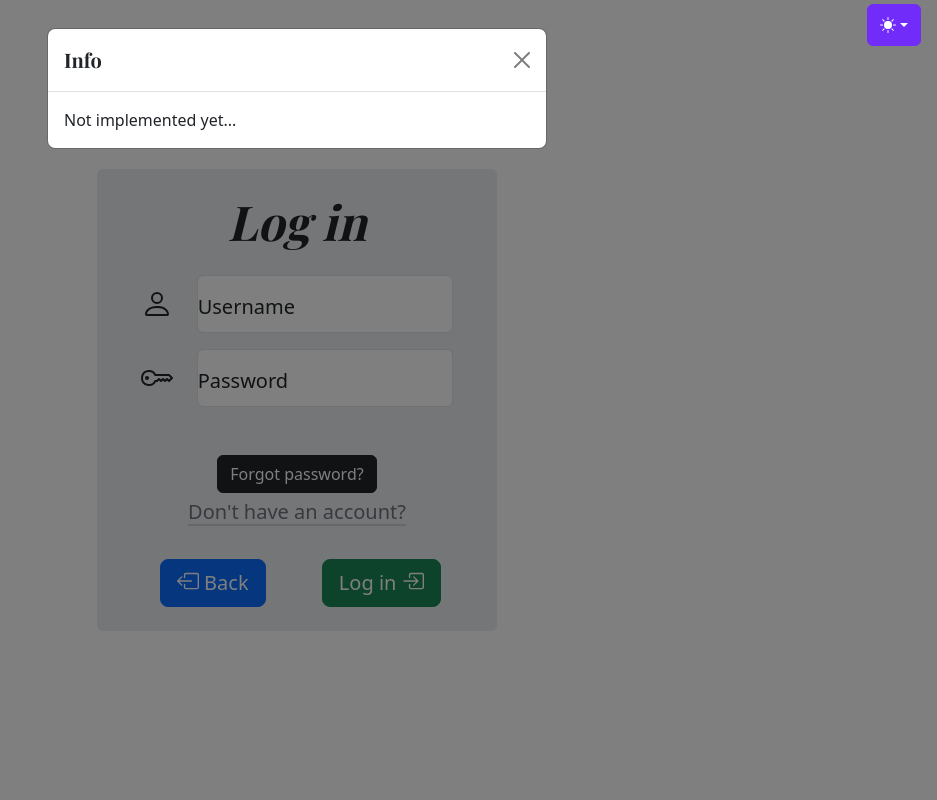
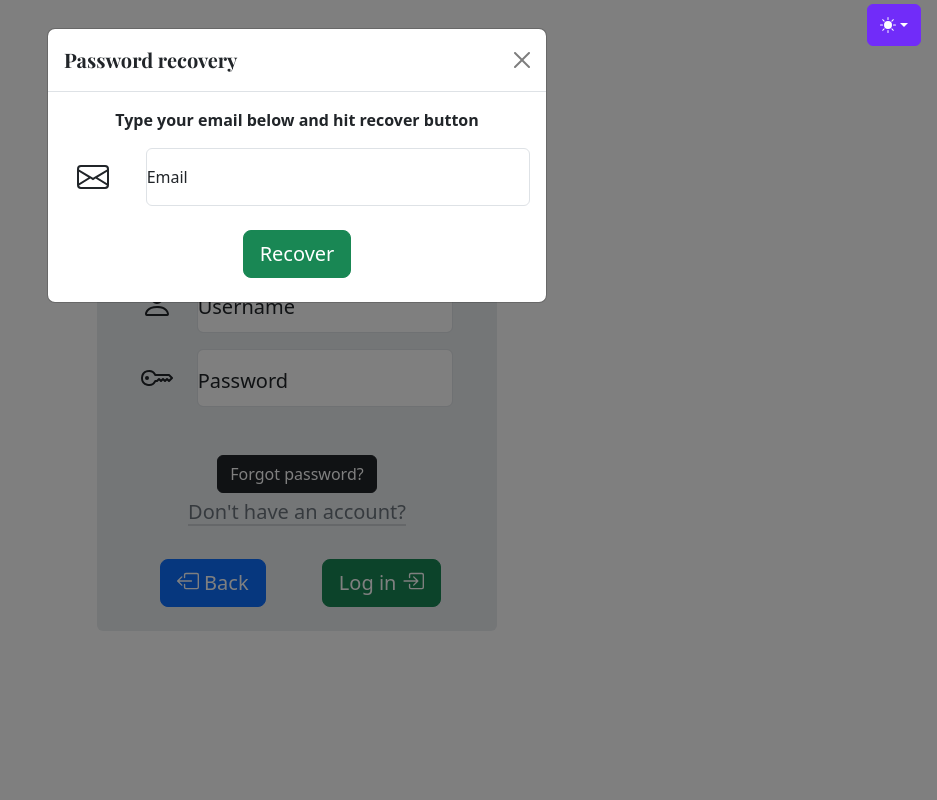
Before and after one commit to Vercixxx/Django-blog, a Django app: page /login/ in a window 1280 px wide, after a click on "Forgot password?". Shown: the whole page, without its empty margins (343-1280 px from the left). Run offline with Django 4.2, Linux system fonts and the light colour scheme; parts of the project's set-up code (start-up, migrations or seed data) failed here and were passed over; some libraries are stand-ins or nearby versions.

Commit message:
Added logic to password recovery option in log in view, now system sends mail with link that allows to change password

```diff
--- a/MyBlog/MyBlog/settings.py
+++ b/MyBlog/MyBlog/settings.py
@@ -126,6 +126,10 @@ ESSION_EXPIRE_AT_BROWSER_CLOSE = True
 # Auto logging off after 1 hour
 SESSION_COOKIE_AGE = 3600
 
+# Session
+SESSION_ENGINE = 'django.contrib.sessions.backends.db'
+
+
 # Internationalization
 # https://docs.djangoproject.com/en/4.2/topics/i18n/
 
--- a/MyBlog/MyBlog/urls.py
+++ b/MyBlog/MyBlog/urls.py
@@ -34,6 +34,10 @@ urlpatterns = [
     # mail when register
     path('activate/<uibd64>/<token>', users_views.activate_account, name='activate_account'),
 
+    # Password recovery
+    path('password_recovery/<uibd64>/<token>', users_views.password_recovery, name='password_recovery'),
+    path('update_password/', users_views.update_password, name='update_password'),
+
     path('login/', users_views.login_view, name='login_view'),
     path('logout_user', users_views.logout_user, name="logout_user"),
     path('user/', users_views.user_account, name="user_account"),
--- a/MyBlog/blog/templates/user/login.html
+++ b/MyBlog/blog/templates/user/login.html
@@ -123,16 +123,48 @@
 
 
 
-<!-- Modal not implemented yet -->
-<div class="modal fade" id="exampleModal" tabindex="-1" aria-labelledby="not_implemented_modal" aria-hidden="true">
+<!-- Modal recover password -->
+<div class="modal fade" id="exampleModal" tabindex="-1" aria-labelledby="recover_pass_modal" aria-hidden="true">
   <div class="modal-dialog">
     <div class="modal-content">
       <div class="modal-header">
-        <h1 class="modal-title fs-5" id="not_implemented_modal">Info</h1>
+        <h1 class="modal-title fs-5" id="recover_pass_modal">Password recovery</h1>
         <button type="button" class="btn-close" data-bs-dismiss="modal" aria-label="Close"></button>
       </div>
       <div class="modal-body">
-        Not implemented yet...
+
+        <form method="POST" id="password_recovery_form">
+          {% csrf_token %}
+
+            <p class="text-center fw-bold "> Type your email below and hit recover button </p>
+
+            <!-- Modal body section -->
+            <div class="row mb-3">
+              <!-- SVG image of user -->
+              <div class="col-2 d-flex justify-content-center align-items-center">
+                  <svg xmlns="http://www.w3.org/2000/svg" width="32" height="32" fill="currentColor" class="bi bi-envelope" viewBox="0 0 16 16">
+                      <path d="M0 4a2 2 0 0 1 2-2h12a2 2 0 0 1 2 2v8a2 2 0 0 1-2 2H2a2 2 0 0 1-2-2V4Zm2-1a1 1 0 0 0-1 1v.217l7 4.2 7-4.2V4a1 1 0 0 0-1-1H2Zm13 2.383-4.708 2.825L15 11.105V5.383Zm-.034 6.876-5.64-3.471L8 9.583l-1.326-.795-5.64 3.47A1 1 0 0 0 2 13h12a1 1 0 0 0 .966-.741ZM1 11.105l4.708-2.897L1 5.383v5.722Z"/>
+                    </svg>
+              </div>
+              <!-- Input form for email -->
+              <div class="col-10 form-floating d-flex justify-content-center align-items-center">
+                <input type="email" class="form-control" name="email" placeholder="email" required>
+                <label for="email" class="text-center">Email</label>
+
+                <!-- hidden input to control captcha -->
+                <input type="hidden" name="password_recovery_form" value="1">
+              </div>
+            </div>
+            <!-- End modal body section -->
+
+            <div class="p-2 d-flex justify-content-center align-items-center">
+              <button type="submit" class="btn btn-success btn-lg">Recover</button>
+            </div>
+
+
+        </form>
+
+
       </div>
     </div>
   </div>
--- a/MyBlog/users/views.py
+++ b/MyBlog/users/views.py
@@ -23,7 +23,8 @@ from django.contrib.sites.shortcuts import get_current_site
 from django.utils.http import urlsafe_base64_encode, urlsafe_base64_decode
 from django.utils.encoding import force_bytes, force_str
 from django.core.mail import EmailMessage
-from .tokens import account_activation_token
+from .tokens import account_activation_token, recover_password_token
+from django.urls import reverse
 
 
 def user_not_authenticated(view_func):
@@ -34,6 +35,7 @@ def user_not_authenticated(view_func):
         else:
             return view_func(request, *args, **kwargs)
     return wrapped_view
+
 
 def activate_account(request, uibd64, token):
     User = get_user_model()
@@ -55,6 +57,7 @@ def activate_account(request, uibd64, token):
 
     return redirect('home_view')
 
+
 def account_activation_message(request, user, to_mail):
     mail_subject = "Activate your user account"
     message = render_to_string("user/template_active_account.html",{
@@ -74,6 +77,97 @@ def account_activation_message(request, user, to_mail):
     else:
         mesasge = f"An error occured when sending email to <b>{to_mail}</b>, check if you typed correct email."
         return messages.error(request, mark_safe(message))
+
+def update_password(request):
+
+    if request.method == 'POST':
+        previous_url = request.POST.get('previous_url')
+        user_id = request.POST.get('user_id')
+        new_password1 = request.POST.get('password1')
+        new_password2 = request.POST.get('password2')
+
+        user = User.objects.get(pk=user_id)
+
+        # New password logic:
+        if new_password1 == new_password2:
+
+            validated_pass = is_password_valid(new_password1)
+
+            if validated_pass:
+                user.set_password(new_password1)
+                update_session_auth_hash(request, user)
+                messages.info(request, 'Password changed sucesfully!' )
+                user.save()
+
+                messages.success(request, f'Password sucesfully changed! You can log in')
+
+                return redirect('login_view')
+
+            else:
+                output = ''.join(validated_pass)
+                messages.info(request, output )
+
+
+
+        else:
+            messages.info(request, "Passwords are different" )
+            return redirect(previous_url)
+
+    else:
+        return redirect(previous_url)
+
+
+def password_recovery(request, uibd64, token):
+    User = get_user_model()
+
+    try:
+        uid = force_str(urlsafe_base64_decode(uibd64))
+        user = User.objects.get(pk=uid)
+    except:
+        user = None
+
+    if user is not None and recover_password_token.check_token(user, token):
+
+        link = request.session['recovery_link'] = reverse('password_recovery', args=[uibd64, token])
+
+        context = {
+            'uid': uibd64,
+            'token': token,
+            'user': user,
+            'previous_url': link,
+        }
+
+        return render(request, 'user/password_recovery.html', context)
+
+    else:
+        messages.error(request, f'Link is invalid')
+        return redirect('login_view')
+
+
+
+
+def password_recovery_message(request, user, to_mail):
+    mail_subject = "Password recovery"
+
+
+    message = render_to_string("user/template_recover_password.html",{
+        'user': user.username,
+        'domain': get_current_site(request).domain,
+        'uid': urlsafe_base64_encode(force_bytes(user.pk)),
+        'token': recover_password_token.make_token(user),
+        'protocol': 'https' if request.is_secure() else 'http'
+
+        })
+
+    email = EmailMessage(mail_subject, message, to=[to_mail])
+
+    if email.send():
+        message = f"Recovery mail has been sent to <b>{to_mail}</b>, check email box"
+        return messages.warning(request, mark_safe(message))
+    else:
+        mesasge = f"An error occured when sending email to <b>{to_mail}</b>, check if you typed correct email."
+        return messages.error(request, mark_safe(message))
+
 
 @user_not_authenticated
 def register_view(request):
@@ -112,7 +206,7 @@ def register_view(request):
     return render(request, 'user/register.html', {'form': form})
 
 
-
+@user_not_authenticated
 def login_view(request):
     lf = LoginForm(request.POST)
 
@@ -122,7 +216,7 @@ def login_view(request):
 
     if request.method == 'POST':
         # if Captcha is valid
-        if lf.is_valid():
+        if lf.is_valid() and 'password_recovery_form' not in request.POST:
 
             # Logging logic ========================
             username = request.POST["username"]
@@ -139,6 +233,20 @@ def login_view(request):
                 return redirect('login_view')
             # Logging logic ========================
 
+        elif 'password_recovery_form' in request.POST:
+            recovery_email = request.POST['email']
+
+            # check if user exist in database
+            if User.objects.filter(email=recovery_email).exists():
+                user = User.objects.get(email=recovery_email)
+
+                # calling funcions
+                password_recovery_message(request, user, recovery_email)
+
+                return redirect('login_view')
+            else:
+                messages.info(request, f'There isnt user registered on mail {recovery_email}')
+                return redirect('login_view')
 
         else:
             # If captcha not vaild
```
Also changed, not shown: MyBlog/blog/templates/user/password_recovery.html (added, +104 -0 lines), MyBlog/blog/templates/user/template_recover_password.html (added, +9 -0 lines), MyBlog/users/tokens.py (+10 -0 lines), MyBlog/db.sqlite3.
